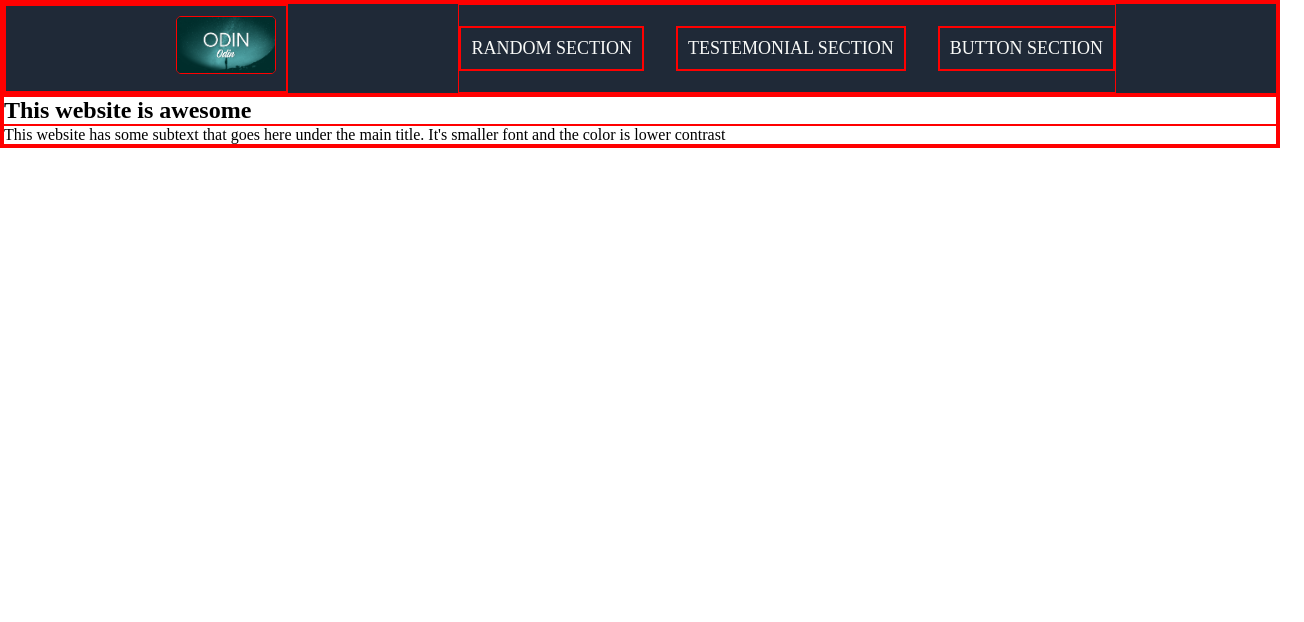
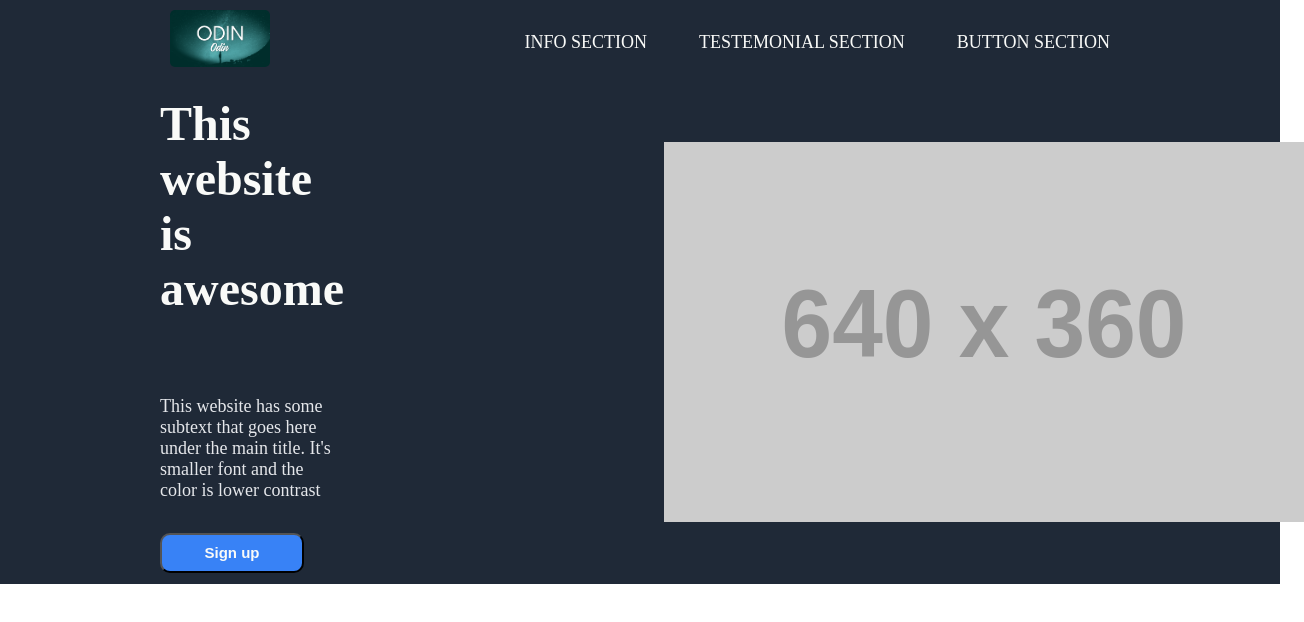
Before and after one commit to pavelnovak81/odin-landing-page, a plain HTML site: page index.html in a window 1280 px wide. Shown: the whole page, 1304 px wide, since content can reach past the window. Drawn offline with Linux system fonts and the light colour scheme; placeholder pictures from the web are drawn by us.

Commit message:
Awesome section html + css styling. Section renaming in navigation bar section.

```diff
--- a/index.html
+++ b/index.html
@@ -13,18 +13,30 @@
         <nav class="flex-container">
             <h1><a href="/"><img src="img/logo.png" alt="Odin logo" width="932" height="533" class="logo"></a></h1>
             <ul class="navigation">
-                <li><a href="#random-section">Random section</a></li>
+                <li><a href="#info-section">Info section</a></li>
                 <li><a href="#testemonial-section">Testemonial section</a></li>
-                <li><a href="#button-section">Button section</a></li>
+                <li><a href="#action-section">Button section</a></li>
             </ul>
         </nav>
     </header>
-    <section>
-        <h2>This website is awesome</h2>
-        <p>This website has some subtext that goes here under the main title. It's smaller font and the color is lower
-            contrast</p>
 
-    </section>
+    <body>
+        <section class="awesome-section">
+            <div>
+                <h2>This website is <span>awesome</span></h2>
+                <p>This website has some subtext that goes here under the main title. It's smaller font and the color is
+                    lower contrast</p>
+                <button type="button">Sign up</button>
+            </div>
+            <div>
+                <img src="https://dummyimage.com/640x360/fff/aaa" alt="placeholder image" width="640" height="380">
+            </div>
+        </section>
+        <section class="info-section">
+
+        </section>
+    </body>
+
 </body>
 
 </html>
--- a/styles.css
+++ b/styles.css
@@ -15,7 +15,7 @@ html {
 * {
     margin: 0;
     padding: 0;
-    border: solid 1px red;
+    /* border: solid 1px red; */
 }
 
 *,
@@ -58,8 +58,52 @@ nav a {
 }
 
 nav a:hover {
-    color: #3882F6;
+    color: var(--button);
     text-decoration: underline;
 }
 
 /* random section styling */
+
+.awesome-section {
+    display: flex;
+    height: 500px;
+    background-color: var(--dark-background);
+    color: var(--secondary-text);
+    font-size: 18px;
+    justify-content: space-between;
+    align-items: center;
+}
+
+.awesome-section div {
+    margin: 0rem 10rem;
+}
+
+.awesome-section h2 {
+    color: var(--main-text);
+    font-size: 48px;
+    margin-bottom: 5rem;
+}
+
+.awesome-section h2 span {
+    display: block;
+}
+
+.awesome-section button {
+    width: 9rem;
+    height: 2.5rem;
+    margin-top: 2rem;
+    border-radius: 10px;
+    background-color: var(--button);
+    color: var(--main-text);
+    font-size: 15px;
+    font-weight: bolder;
+}
+
+.awesome-section button:hover {
+    color: var(--button);
+    background-color: var(--main-text);
+}
+
+.awesome-section button:active {
+    background-color: magenta;
+}
```
